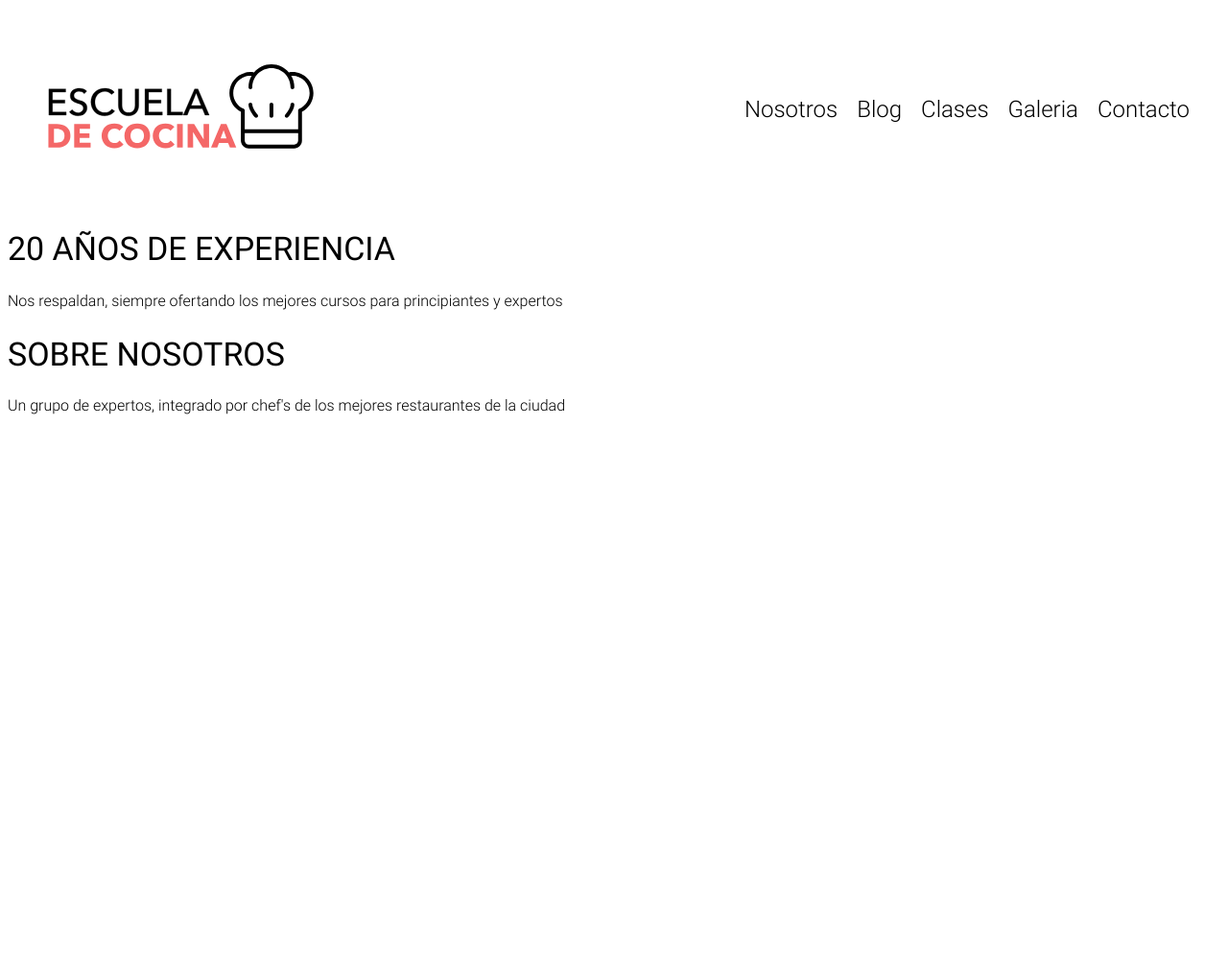
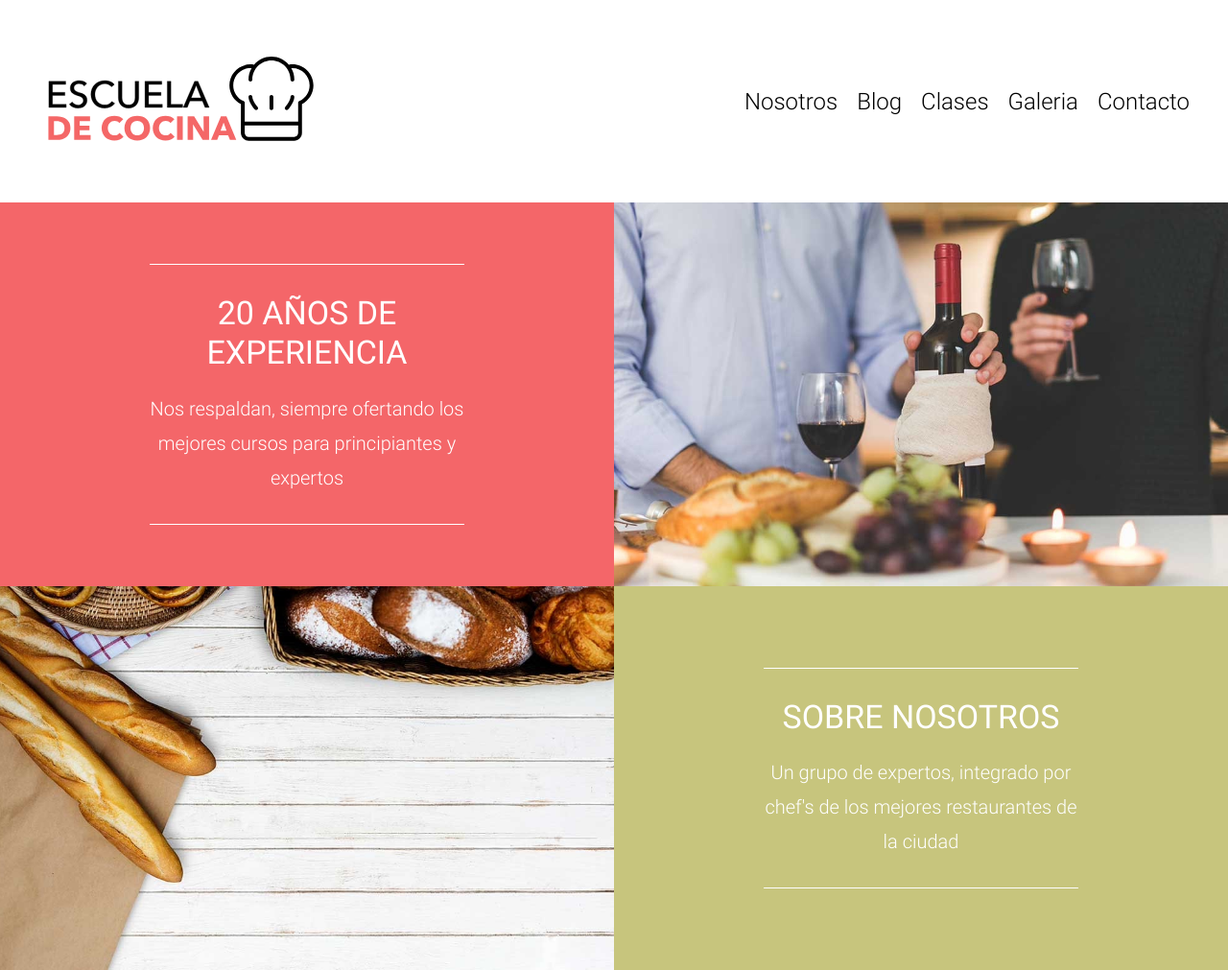
Before and after one commit to Devchris256/escuela-cocina, a website: page index.html in a window 1280 px wide. Shown: the whole page at 96% size. Before the commit the page ends 800 px from the top, so only its background shows below. Drawn offline with Linux system fonts and the light colour scheme.

Commit message:
finaliza seccion bloques

```diff
--- a/src/scss/app.scss
+++ b/src/scss/app.scss
@@ -1,3 +1,4 @@
 @use 'base';
 @use './ui/header';
 @use './ui/nav';
+@use './ui/contenido';
--- a/src/scss/base/_globales.scss
+++ b/src/scss/base/_globales.scss
@@ -2,12 +2,14 @@
 
 html {
     font-size: 16px;
+    scroll-behavior: smooth;
 }
 
 body {
     font-family: v.$fontPrimary;
     font-size: 1rem;
     font-weight: 300;
+    margin: 0;
 }
 .wrapper {
     inline-size: 95%;
--- a/src/scss/base/_minxis.scss
+++ b/src/scss/base/_minxis.scss
@@ -51,12 +51,18 @@
     grid-template-columns: repeat($columnas, 1fr);
 }
 
-@mixin bgImage($url) {
-    background-image: url( $url );
+@mixin bgImage {
     background-size: cover;
     background-position: center center;
     background-repeat: no-repeat;
 }
+
+@mixin bgformat($img) {
+    @supports(background-image: $img) {
+        background-image: ($img);
+    }
+}
+
 @mixin heading {
     text-align: center;
 
--- /dev/null
+++ b/src/scss/ui/contenido/_bloques.scss
@@ -0,0 +1,57 @@
+@use '../../base/variables' as v;
+@use '../../base/minxis' as m;
+
+.blockes {
+    &__grid {
+        @include m.tablet {
+            @include m.grid(2, 0rem);
+            grid-auto-flow: dense;
+        }
+    }
+}
+
+.block {
+    block-size: 25rem;
+    display: flex;
+    flex-direction: column;
+    justify-content: center;
+    align-items: center;
+    text-align: center;
+
+
+    &:nth-child(1) {
+        background-color: v.$primary;
+    }
+    &:nth-child(2) {
+        @include m.bgImage;
+        @include m.bgformat(url('../img/bloque_1.jpg'));
+        @include m.bgformat(url('../img/bloque_1.webp'));
+        @include m.bgformat(url('../img/bloque_1.avif'));
+    }
+    &:nth-child(3) {
+        background-color: v.$secundary;
+        @include m.tablet {
+            grid-column: 2 / 3;
+        }
+    }
+    &:nth-child(4) {
+        @include m.bgImage;
+        @include m.bgformat(url('../img/bloque_2.jpg'));
+        @include m.bgformat(url('../img/bloque_2.webp'));
+        @include m.bgformat(url('../img/bloque_2.avif'));
+    }
+
+    &__content {
+        max-inline-size: 20.5rem;
+        border-block: 1px solid v.$white;
+        color: v.$white;
+        padding: .625rem 0;
+    }
+    &__title {
+        text-transform: uppercase;
+    }
+    &__text {
+        font-size: 1.25rem;
+
+    }
+}
--- /dev/null
+++ b/src/scss/ui/contenido/_index.scss
@@ -0,0 +1 @@
+@forward 'bloques';
```
Also changed, not shown: build/css/app.css, 1 other file.
